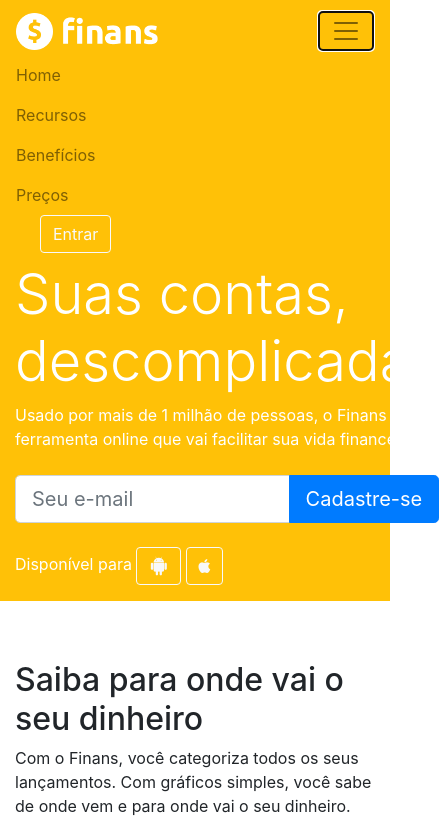
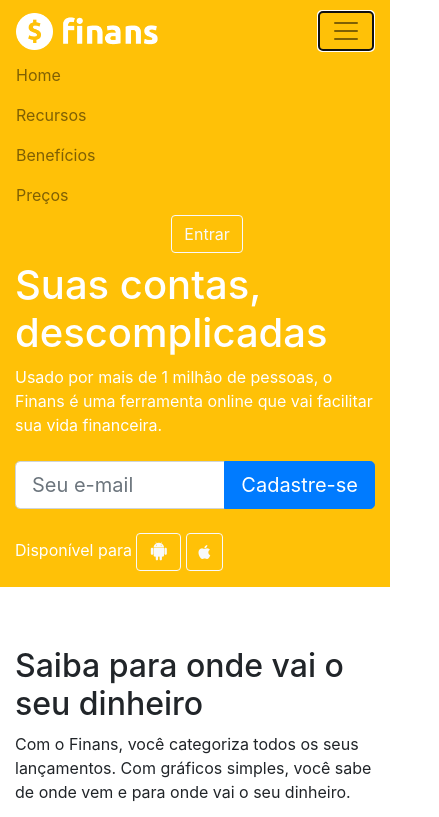
Before and after one commit to diegoreisdev/ProjetoFinans, a plain HTML site: page index.html in a window 390 px wide. Both pictures are taken after a click on the button 346 px from the left and 31 px from the top of the page. Shown: the top 817 px of the page, 439 px wide, since content can reach past the window. Drawn offline with nearby package versions, Linux system fonts and the light colour scheme.

Commit message:
Responsividade Banner

```diff
--- a/css/style.css
+++ b/css/style.css
@@ -11,3 +11,8 @@
 footer p a {
 	margin: 5px 15px;
 }
+@media (min-width:765px ) and (max-width:864.98px) {
+	div.img img {
+	  width: 360px;
+	}
+  }
--- a/index.html
+++ b/index.html
@@ -47,7 +47,7 @@
             <li class="nav-item">
               <a href="" class="nav-link">Preços</a>
             </li>
-            <li class="nav-item">
+            <li class="nav-item align-self-center">
               <a href="" class="btn btn-outline-light ml-4">Entrar</a>
             </li>
           </ul>
@@ -69,15 +69,15 @@
         ------------------------------------------------- -->
         <div class="col-md-6 d-flex">
           <div class="align-self-center">
-            <h1 class="display-4">Suas contas, descomplicadas</h1>
+            <h1 class="display-5">Suas contas, descomplicadas</h1>
             <p>
               Usado por mais de 1 milhão de pessoas, o Finans é uma ferramenta online que vai facilitar sua vida
               financeira.
             </p>
 
-            <form class="mt-4 mb-4">
-              <div class="input-group input-group-lg">
-                <input type="text" placeholder="Seu e-mail" class="form-control">
+            <form class="mt-4 mb-4 d-flex">
+              <div class="input-group input-group-lg ">
+                <input type="text" placeholder="Seu e-mail" class="form-control form-control-sm">
                 <div class="input-group-append">
                   <button type="button" class="btn btn-primary">Cadastre-se</button>
                 </div>
@@ -100,7 +100,7 @@
 
         <!-- BANNER
         ------------------------------------------------- -->
-        <div class="col-md-6 d-none d-md-block">
+        <div class="col-md-6 d-none d-md-block img">
           <img src="img/capa-mulher.png">
         </div>
         <!--// BANNER
```
